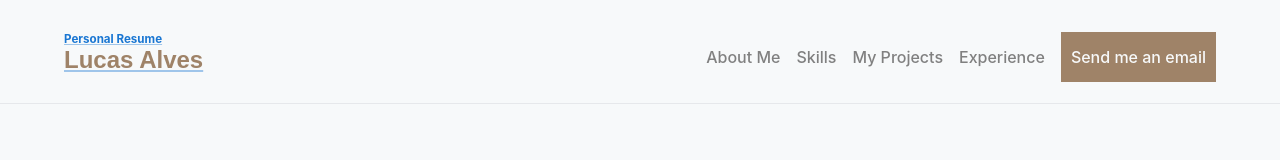
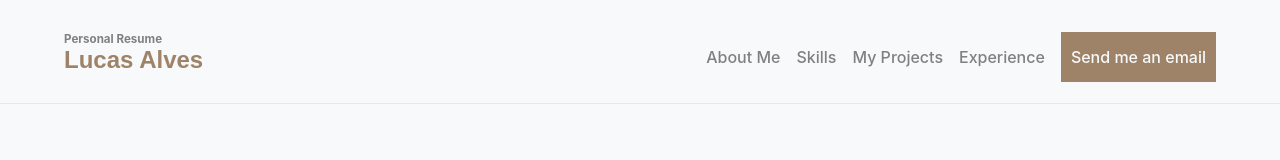
Before and after one commit to CaduRoriz/CVLucasAlves, a Next.js app in the folder cv-lucas/: page / in a window 1280 px wide. Shown: the top 160 px of the page. Built offline with nearby package versions, Linux system fonts and the light colour scheme.

Commit message:
fix bugs

```diff
--- a/cv-lucas/package.json
+++ b/cv-lucas/package.json
@@ -9,6 +9,7 @@
     "lint": "next lint"
   },
   "dependencies": {
+    "@emailjs/browser": "^3.6.2",
     "@emotion/react": "^11.9.0",
     "@emotion/styled": "^11.8.1",
     "@hookform/resolvers": "^2.8.10",
--- a/cv-lucas/src/components/CardProject/styles.module.scss
+++ b/cv-lucas/src/components/CardProject/styles.module.scss
@@ -1,5 +1,4 @@
 .cardWraper{
-    height: max-content;
     width: 100%;
 }
 
@@ -12,6 +11,7 @@
     position: relative;
     text-decoration: none;
     color: currentColor;
+    height: fit-content;
 
     .img{
         width: 100%;
@@ -70,11 +70,6 @@
 
     }
 
-    @media (max-width:1000px){
-        margin: 2rem auto 0 auto;
-        max-width: 700px;
-    }
-
     &:hover{
         cursor: pointer;
 
@@ -104,4 +99,14 @@
         z-index: 0;
     }
 
+    @media (max-width:1000px){
+        max-width: 700px;
+
+    }
+
+
+    @media (max-width: 500px) {
+
+    }
+
 }
--- a/cv-lucas/src/components/Contact/styles.module.scss
+++ b/cv-lucas/src/components/Contact/styles.module.scss
@@ -177,18 +177,20 @@
 
 
         @media (max-width: 809px) {
-            padding: 2rem;
+            padding: 2rem 0;
             gap: 3rem;
             flex-direction: column;
             align-items: center;
 
             .info{
                 flex-direction: row;
-               margin-left: 2rem;
+                margin-left: 2rem;
                 width: 100%;
                 justify-content: center;
 
             }
+
+
         }
 
         @media (max-width: 540px) {
@@ -201,12 +203,16 @@
 
         @media (max-width: 420px) {
 
+            align-items: flex-start;
+
             .info{
                 flex-direction: column;
                 width: max-content;
+
             }
 
             .forms{
+                padding: 0 1rem;
                 div{
                     input{
                         width: 250px;
--- a/cv-lucas/src/components/Header/styles.module.scss
+++ b/cv-lucas/src/components/Header/styles.module.scss
@@ -116,8 +116,8 @@
     display: flex;
     flex-direction: column;
     align-items: flex-start;
-    text-decoration: none;
-    color: currentColor;
+    text-decoration: none !important;
+    color: currentColor !important;
     p{
 
         color: var(--gray-300);
--- a/cv-lucas/src/components/MyProjects/styles.module.scss
+++ b/cv-lucas/src/components/MyProjects/styles.module.scss
@@ -75,14 +75,14 @@
             margin-top: 5rem;
         }
 
-        @media (max-width: 809px) {
-            padding-top: 0rem ;
-        }
-
         @media (max-width: 1000px) {
             display: flex;
             flex-wrap: wrap;
 
+        }
+
+        @media (max-width: 809px) {
+            padding-top: 0rem ;
         }
 
         @media (max-width: 500px) {
```
Also changed, not shown: 1 other file (tests, documents, lock files or other folders).
